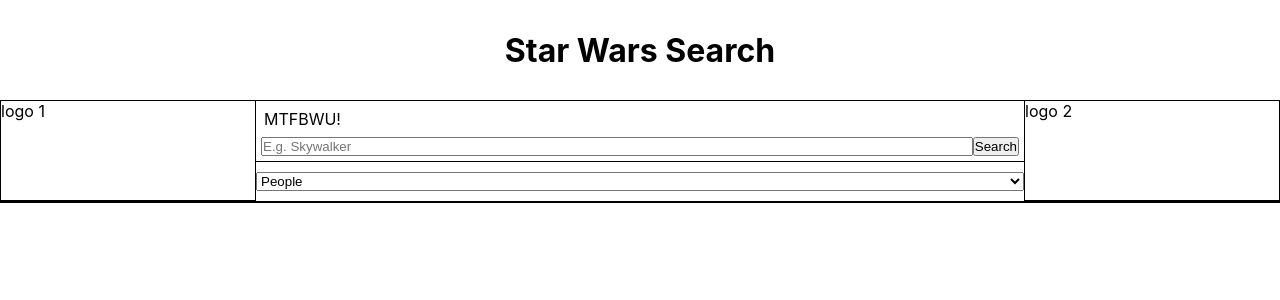
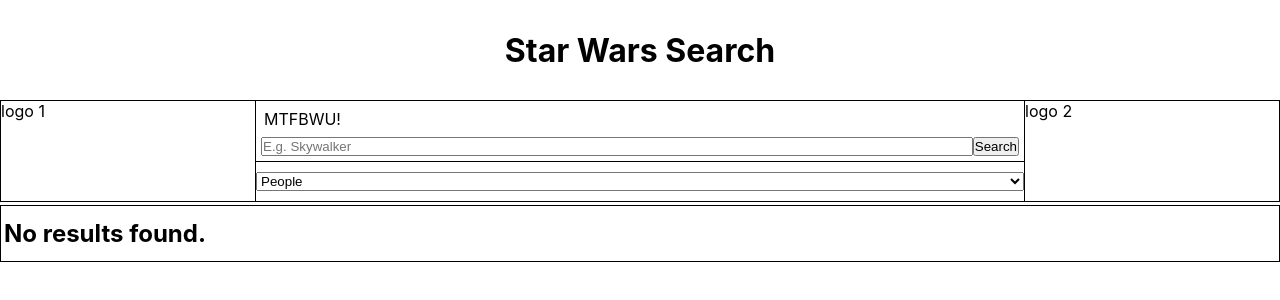
Before and after one commit to cnickp-code/starwars_search, a React (Create React App) app: page /1 in a window 1280 px wide. Shown: the top 300 px of the page. Built offline with nearby package versions, Linux system fonts and the light colour scheme.

Commit message:
Added error bounds

```diff
--- a/src/App.css
+++ b/src/App.css
@@ -46,6 +46,7 @@
   display: flex;
   flex-direction: column;
   border-top: 1px solid black;
+  border-bottom: 1px solid black;
 }
 
 .search-text {
--- a/src/App.js
+++ b/src/App.js
@@ -81,6 +81,7 @@
 
     return (
       <main className="App">
+
         <header>
             <NavLink to='/' className="header-link">Star Wars Search</NavLink>
         </header>
--- /dev/null
+++ b/src/components/ErrorPage/ErrorPage.js
@@ -0,0 +1,14 @@
+import React from 'react';
+
+class ErrorPage extends React.Component {
+
+    render() {
+        return (
+            <div className="name-list-container">
+                <h2 className='result-header'>No results found.</h2>
+            </div>
+        )
+    }
+}
+
+export default ErrorPage;
--- a/src/components/ResultsList/ResultsList.js
+++ b/src/components/ResultsList/ResultsList.js
@@ -1,6 +1,6 @@
 import React from 'react';
 import Result from '../Result/Result';
-import ResultInfo from '../ResultInfo/ResultInfo';
+import ErrorPage from '../ErrorPage/ErrorPage';
 import LoadingScreen from '../LoadingScreen/LoadingScreen';
 import SearchContext from '../../SearchContext';
 
@@ -12,7 +12,7 @@
         let pageContent = '';
 
         if(this.context.results.length === 0) {
-
+            return <ErrorPage />
         }
 
         const results = this.context.results.map(result => {
--- /dev/null
+++ b/src/components/SearchError/SearchError.js
@@ -0,0 +1,26 @@
+import React from 'react';
+
+class SearchError extends React.Component {
+    constructor(props) {
+        super(props);
+        this.state = {
+            hasError: false
+        };
+    }
+
+    static getDerivedStateFromError(error) {
+        console.error(error);
+        return { hasError: true };
+    }
+
+    render() {
+        if (this.state.hasError) {
+            return (
+                <h2>Could not display this item.</h2>
+            );
+        }
+        return this.props.children;
+    }
+}
+
+export default SearchError;
--- a/src/index.js
+++ b/src/index.js
@@ -3,11 +3,14 @@
 import './index.css';
 import App from './App';
 import { BrowserRouter } from 'react-router-dom';
+import SearchError from './components/SearchError/SearchError';
 
 
 ReactDOM.render(
   <BrowserRouter>
-    <App />
+    <SearchError>
+      <App />
+    </SearchError>
   </BrowserRouter>,
   document.getElementById('root')
 );
```
